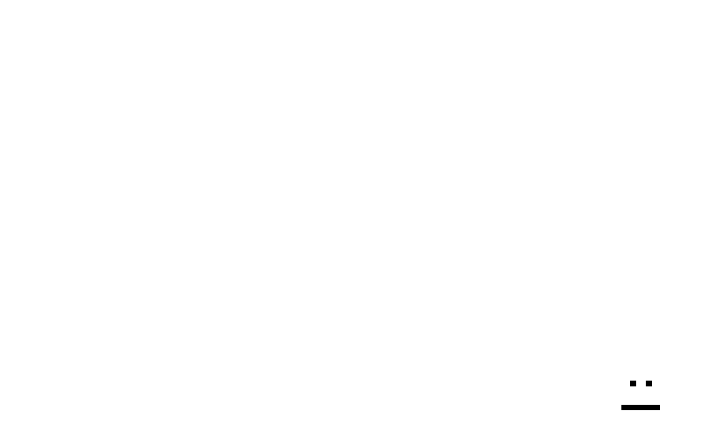
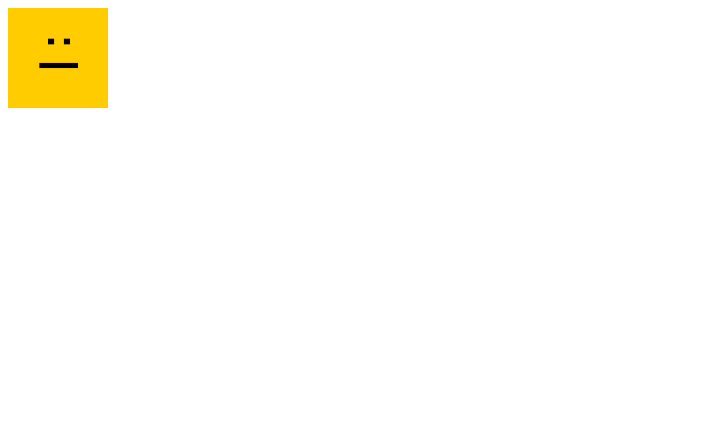
Before and after one commit to khadyCi/DavidYkhady, a plain HTML site: page index.html in a window 1280 px wide. Shown: the whole page, without its empty margins (0-715 px from the left). Drawn offline with Linux system fonts and the light colour scheme.

Commit message:
correccion de errores

```diff
--- a/main.css
+++ b/main.css
@@ -1,4 +1,4 @@
-. .head {
+  .head {
     background: #fc0;
     height: 100px;
     position: relative;
```
